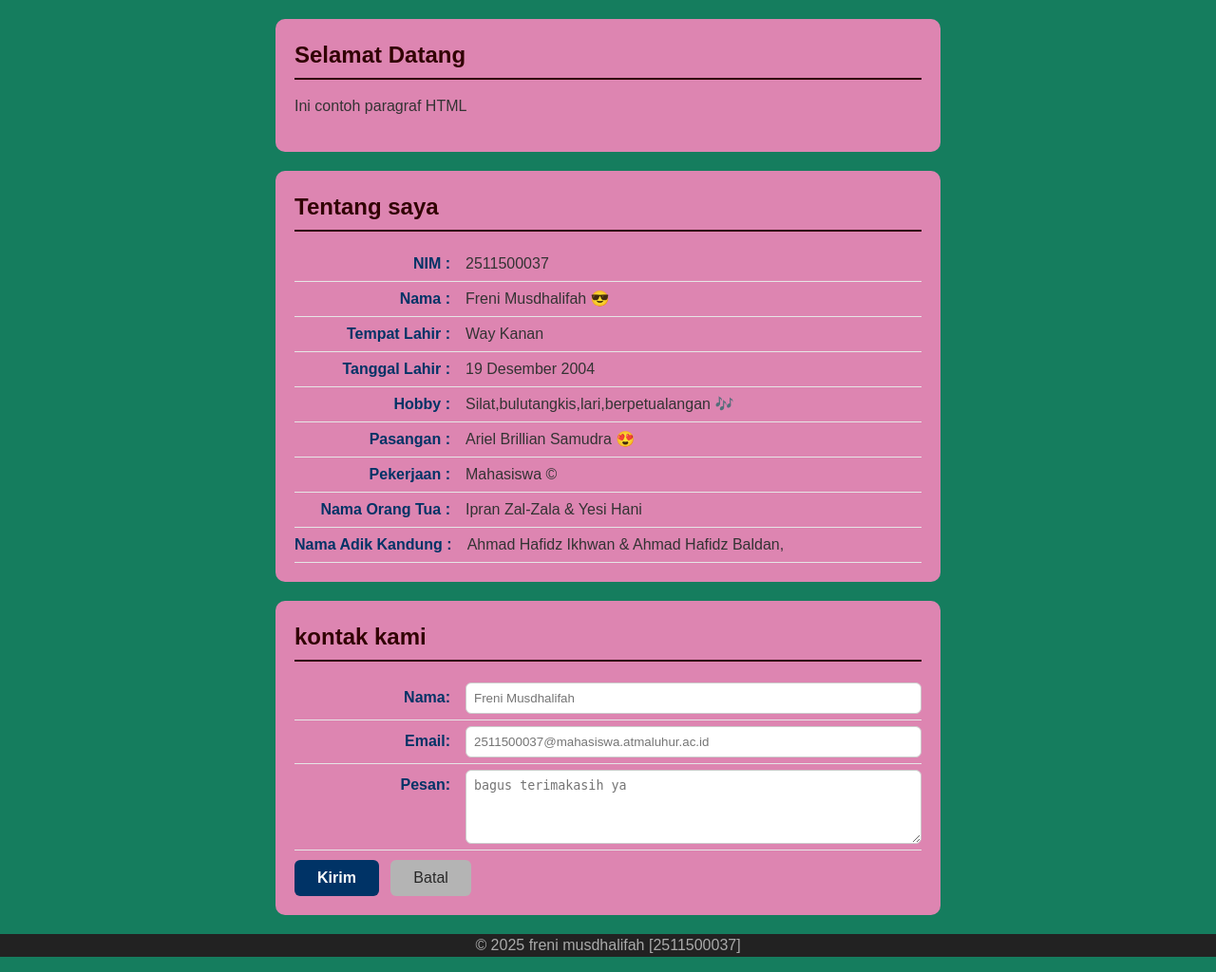
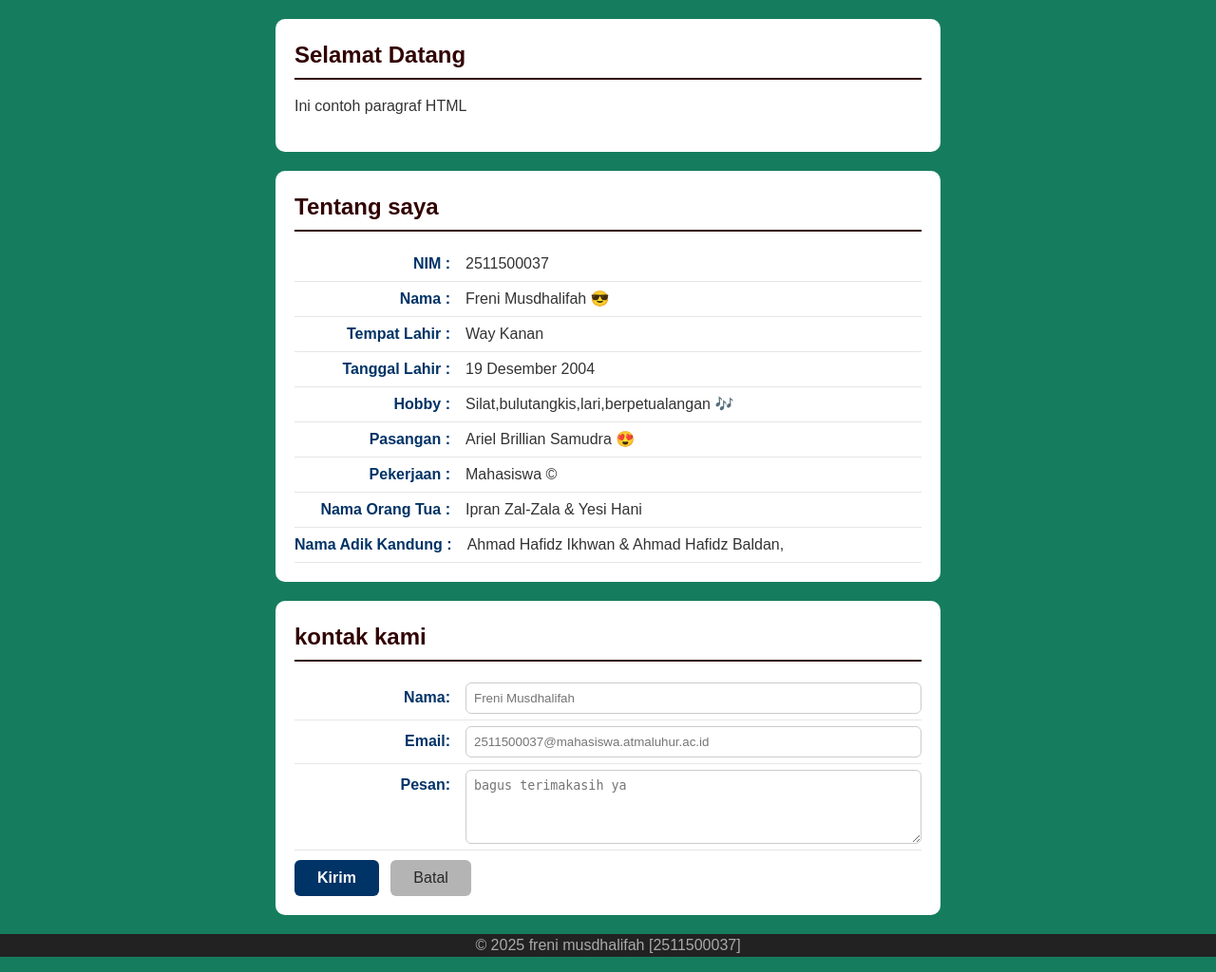
Before and after one commit to Frenimusdhalifah-boop/2511500037-PWD-GB1J-25261, a PHP site: page /pertemuan-04/index.html in a window 1280 px wide. Shown: the part 244-1268 px from the top of the page at 95% size. Run offline with PHP 8.4, Linux system fonts and the light colour scheme.

Commit message:
upgrade background-color section#home, about, contact

```diff
--- a/pertemuan-04/style.css
+++ b/pertemuan-04/style.css
@@ -34,7 +34,7 @@
         #home,
         #about,
         #contact {
-            background-color: #dd85b1;
+            background-color: #ffffff;
             border-radius: 10px;
             padding: 20px;
             max-width: 700px;
```
